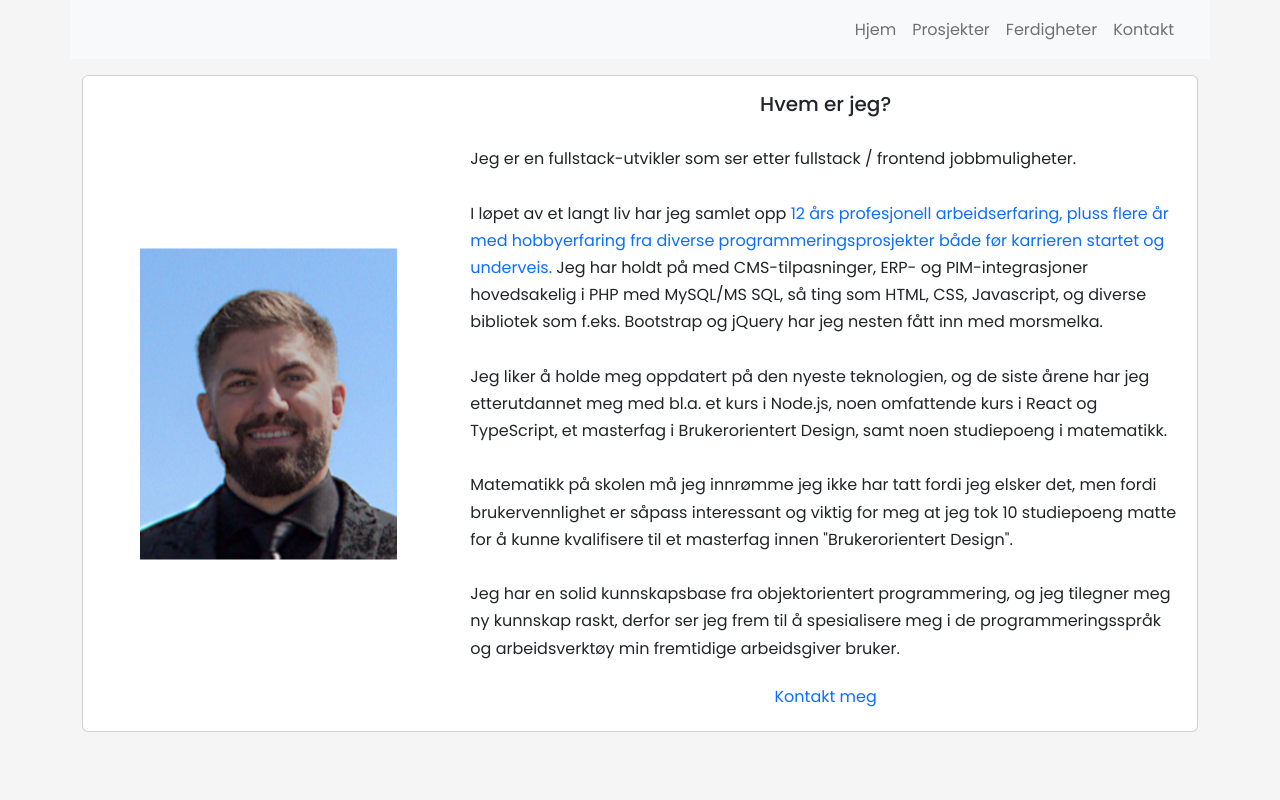
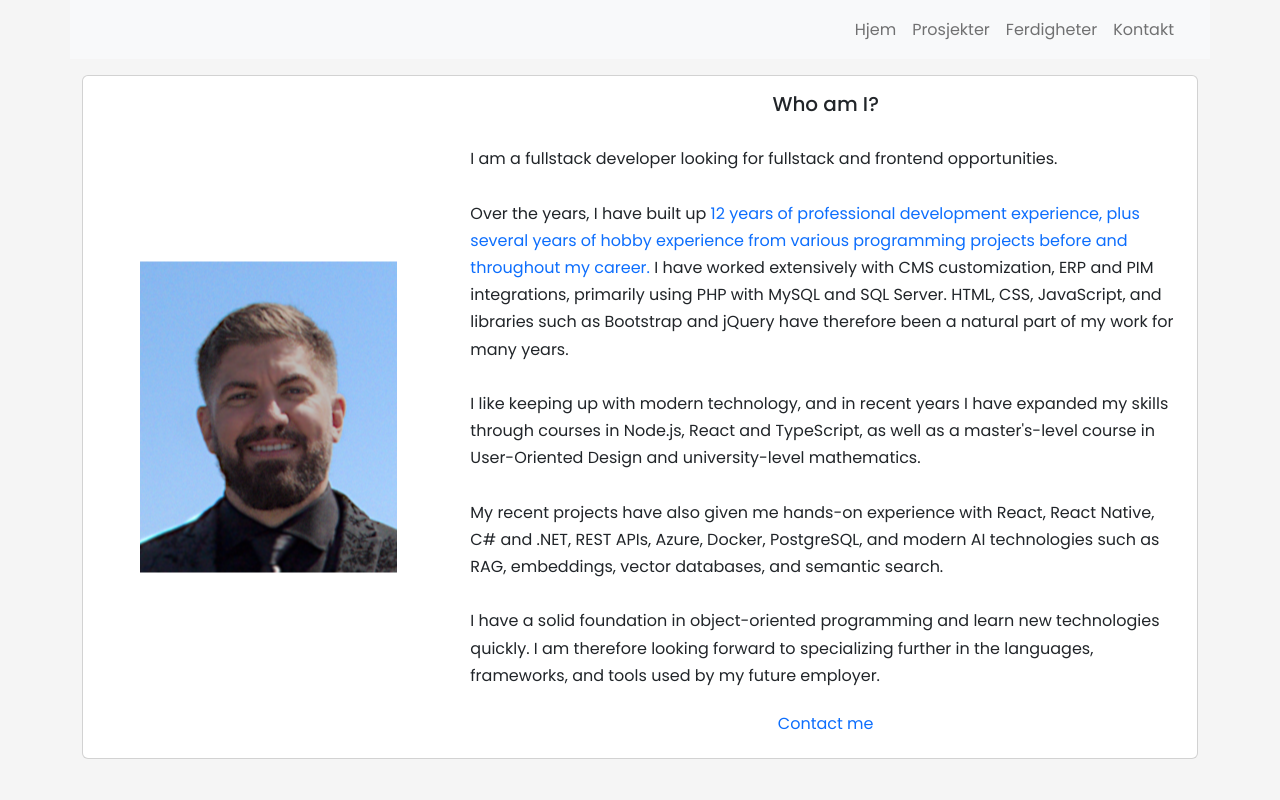
Before and after one commit to inge1980/portfolio, a React (Create React App) app: page / in a window 1280 px wide. Shown: the top 800 px of the page. Built offline with nearby package versions, Linux system fonts and the light colour scheme.

Commit message:
Intro --> English

```diff
--- a/src/components/Intro/Intro.js
+++ b/src/components/Intro/Intro.js
@@ -3,44 +3,47 @@ import { Card, Nav } from "react-bootstrap";
 import "./Intro.css";
 import image from "../../img/author.png";
 import { LinkContainer } from "react-router-bootstrap";
-import ScrollToTop from './../ScrollToTop/ScrollToTop';
+import ScrollToTop from "./../ScrollToTop/ScrollToTop";
 
 const Intro = () => {
   const text = {
-    title: "Hvem er jeg?",
+    title: "Who am I?",
     desc1: (
       <React.Fragment>
-        Jeg er en fullstack-utvikler som ser etter fullstack / frontend
-        jobbmuligheter.
+        I am a fullstack developer looking for fullstack and frontend
+        opportunities.
         <br />
-        <br />I løpet av et langt liv har jeg samlet opp{" "}
+        <br />
+        Over the years, I have built up{" "}
       </React.Fragment>
     ),
     linkText:
-      "12 års profesjonell arbeidserfaring, pluss flere år med hobbyerfaring fra diverse programmeringsprosjekter både før karrieren startet og underveis.",
+      "12 years of professional development experience, plus several years of hobby experience from various programming projects before and throughout my career.",
     desc2: (
       <React.Fragment>
         {" "}
-        Jeg har holdt på med CMS-tilpasninger, ERP- og PIM-integrasjoner hovedsakelig i PHP med MySQL/MS SQL, så ting som HTML, CSS, Javascript, og diverse bibliotek
-        som f.eks. Bootstrap og jQuery har jeg nesten fått inn med morsmelka.
+        I have worked extensively with CMS customization, ERP and PIM
+        integrations, primarily using PHP with MySQL and SQL Server. HTML, CSS,
+        JavaScript, and libraries such as Bootstrap and jQuery have therefore
+        been a natural part of my work for many years.
         <br />
         <br />
-        Jeg liker å holde meg oppdatert på den nyeste teknologien, og de siste
-        årene har jeg etterutdannet meg med bl.a. et kurs i Node.js, noen
-        omfattende kurs i React og TypeScript, et masterfag i Brukerorientert
-        Design, samt noen studiepoeng i matematikk.
+        I like keeping up with modern technology, and in recent years I have
+        expanded my skills through courses in Node.js, React and TypeScript,
+        as well as a master's-level course in User-Oriented Design and
+        university-level mathematics.
         <br />
         <br />
-        Matematikk på skolen må jeg innrømme jeg ikke har tatt fordi jeg elsker
-        det, men fordi brukervennlighet er såpass interessant og viktig for meg
-        at jeg tok 10 studiepoeng matte for å kunne kvalifisere til et masterfag
-        innen "Brukerorientert Design".
+        My recent projects have also given me hands-on experience with React,
+        React Native, C# and .NET, REST APIs, Azure, Docker, PostgreSQL, and
+        modern AI technologies such as RAG, embeddings, vector databases, and
+        semantic search.
         <br />
         <br />
-        Jeg har en solid kunnskapsbase fra objektorientert programmering, og jeg
-        tilegner meg ny kunnskap raskt, derfor ser jeg frem til å spesialisere
-        meg i de programmeringsspråk og arbeidsverktøy min fremtidige
-        arbeidsgiver bruker.
+        I have a solid foundation in object-oriented programming and learn new
+        technologies quickly. I am therefore looking forward to specializing
+        further in the languages, frameworks, and tools used by my future
+        employer.
       </React.Fragment>
     ),
   };
@@ -63,7 +66,7 @@ const Intro = () => {
               {text.desc2}
               <LinkContainer to="/portfolio/contact/">
                 <Nav.Link href="#" className="link-primary">
-                Kontakt meg
+                  Contact me
                 </Nav.Link>
               </LinkContainer>
             </Card.Text>
@@ -73,7 +76,11 @@ const Intro = () => {
         <div className="cardBig card mb-3">
           <div className="row g-0">
             <div className="col-sm-3 col-md-4">
-              <img src={image} className="img-fluid" alt="Profilbilde" />
+              <img
+                src={image}
+                className="img-fluid"
+                alt="Profile"
+              />
             </div>
             <div className="col-sm-9 col-md-8">
               <div className="card-body">
@@ -90,10 +97,10 @@ const Intro = () => {
                 </p>
                 <p className="card-text text-center">
                   <LinkContainer to="/portfolio/contact/">
-                  <Nav.Link href="#" className="link-primary">
-                    Kontakt meg
-                  </Nav.Link>
-                </LinkContainer>
+                    <Nav.Link href="#" className="link-primary">
+                      Contact me
+                    </Nav.Link>
+                  </LinkContainer>
                 </p>
               </div>
             </div>
```
